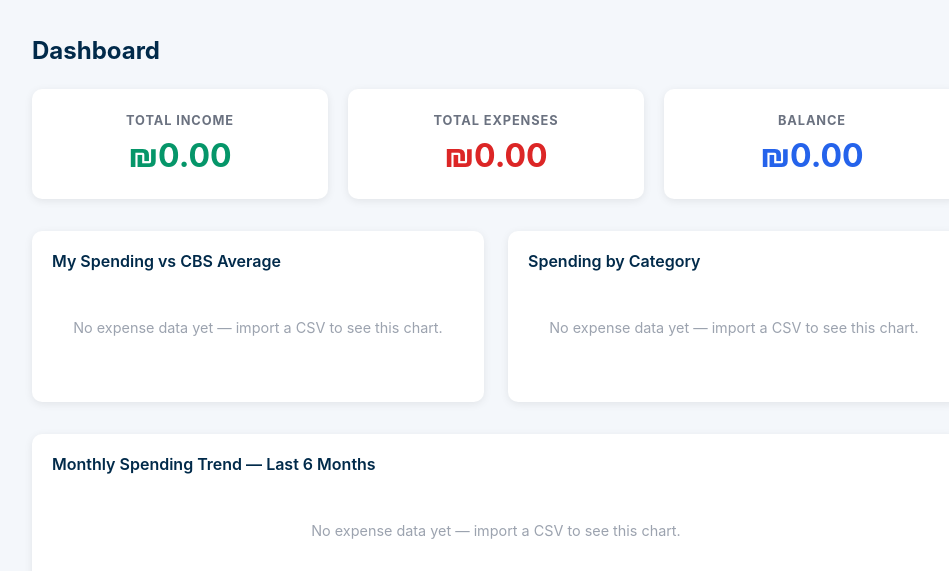
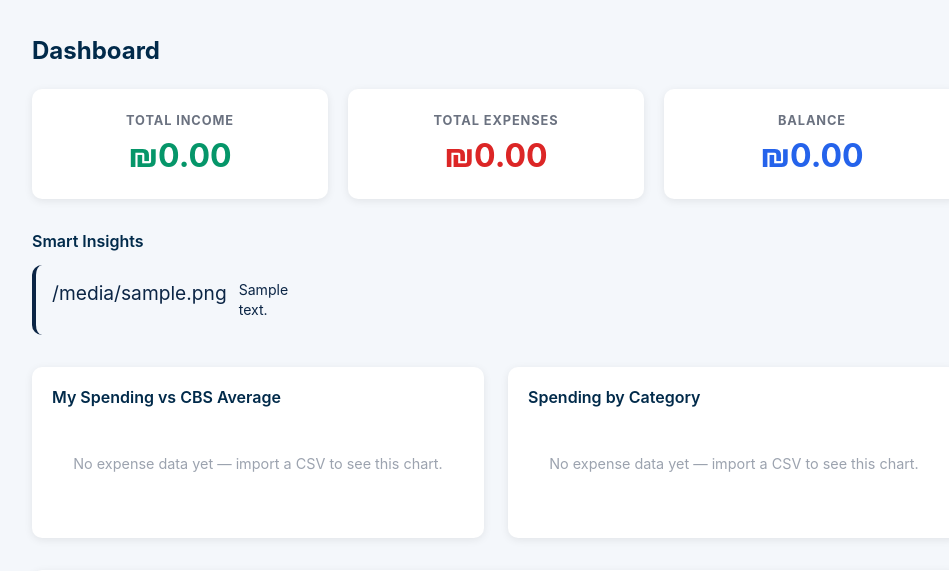
Before and after one commit to leenabuleil04-ctrl/smartbudget-bi, a Flask app: template templates/dashboard.html in a window 1280 px wide. Shown: the part 80-651 px from the top of the page, without its empty margins (144-1093 px from the left). Run offline with Flask 3, Linux system fonts and the light colour scheme; the template is opened without the code that fills it: most values are stand-ins (such as "Sample title", 1, 10 or a date in 2020).

Commit message:
Add Smart Insights panel to dashboard
- analytics.py: generate_insights(spending_by_category, cbs_benchmarks,
  budget_goals) returns typed insight dicts; fires four rules:
    info    — biggest expense category this month
    warning — any category at 2x+ the CBS benchmark
    good    — any category at ≤50% of CBS benchmark
    danger  — any category that exceeded the user's budget goal
- app.py: import generate_insights, build argument maps from already-
  fetched cbs_by_category and budget_breakdown, pass insights to template
- dashboard.html: insights-grid panel above the charts with colour-coded
  cards (blue/amber/green/red) per insight type; hidden when list is empty

Co-Authored-By: Claude Sonnet 4.6 <noreply@anthropic.com>

```diff
--- a/app.py
+++ b/app.py
@@ -5,7 +5,7 @@ from supabase_auth.errors import AuthApiError
 from models.supabase_client import get_supabase_client
 from services.csv_parser import parse_csv
 from services.categorizer import categorize_transactions, ALLOWED_CATEGORIES
-from services.analytics import compute_metrics, compute_monthly_trend, compute_spending_alerts, CATEGORY_ORDER
+from services.analytics import compute_metrics, compute_monthly_trend, compute_spending_alerts, generate_insights, CATEGORY_ORDER
 
 app = Flask(__name__)
 app.secret_key = config.FLASK_SECRET_KEY or os.urandom(24)
@@ -79,6 +79,9 @@ def dashboard():
     except Exception:
         pass
 
+    budget_goals_map = {cat: data['goal'] for cat, data in budget_breakdown.items()}
+    insights = generate_insights(metrics['by_category'], cbs_by_category, budget_goals_map)
+
     return render_template(
         'dashboard.html',
         metrics=metrics,
@@ -90,6 +93,7 @@ def dashboard():
         trend_values=trend_values,
         alerts=alerts,
         transactions=transactions,
+        insights=insights,
     )
 
 
--- a/services/analytics.py
+++ b/services/analytics.py
@@ -96,6 +96,62 @@ def compute_monthly_trend(transactions):
     return labels, values
 
 
+def generate_insights(spending_by_category, cbs_benchmarks, budget_goals):
+    """Return a list of insight dicts: {type, icon, text}.
+
+    spending_by_category : {category: float}   — expenses this month (positive)
+    cbs_benchmarks       : {category: float}   — monthly CBS averages
+    budget_goals         : {category: float}   — user's monthly limits
+    types: 'warning', 'good', 'info', 'danger'
+    """
+    insights = []
+
+    # biggest expense category (info)
+    if spending_by_category:
+        top_cat = max(spending_by_category, key=lambda c: spending_by_category[c])
+        top_amt = spending_by_category[top_cat]
+        if top_amt > 0:
+            insights.append({
+                'type': 'info',
+                'icon': '📊',
+                'text': f'Your biggest expense this month is {top_cat} at ₪{top_amt:,.0f}.',
+            })
+
+    for cat in CATEGORY_ORDER:
+        spent = spending_by_category.get(cat, 0.0)
+        benchmark = cbs_benchmarks.get(cat, 0.0)
+        goal = budget_goals.get(cat, 0.0)
+
+        # exceeded budget goal (danger)
+        if goal > 0 and spent > goal:
+            over_pct = round((spent / goal - 1) * 100)
+            insights.append({
+                'type': 'danger',
+                'icon': '🚨',
+                'text': f'You exceeded your {cat} budget by {over_pct}% (₪{spent:,.0f} vs ₪{goal:,.0f} limit).',
+            })
+
+        if benchmark > 0:
+            # spending 2× or more above CBS benchmark (warning)
+            if spent >= benchmark * 2:
+                multiple = round(spent / benchmark, 1)
+                insights.append({
+                    'type': 'warning',
+                    'icon': '⚠️',
+                    'text': f'You spent {multiple}× the national average on {cat} (₪{spent:,.0f} vs ₪{benchmark:,.0f} avg).',
+                })
+            # well under benchmark — spending ≤50% of CBS average (good)
+            elif spent > 0 and spent <= benchmark * 0.5:
+                saving_pct = round((1 - spent / benchmark) * 100)
+                insights.append({
+                    'type': 'good',
+                    'icon': '✅',
+                    'text': f'Great job on {cat}! You spent {saving_pct}% less than the national average.',
+                })
+
+    return insights
+
+
 def compute_spending_alerts(transactions):
     """Return list of alert strings for categories that rose >20% vs last month."""
     today = date.today()
--- a/templates/dashboard.html
+++ b/templates/dashboard.html
@@ -90,6 +90,39 @@
 
   .no-data { color: #9ca3af; font-size: .9rem; text-align: center; padding: 2rem 0; }
   .section-title { font-size: 1rem; font-weight: 600; color: #012a4a; margin: 0 0 1rem; }
+
+  /* ── Smart Insights ── */
+  .insights-panel {
+    margin-bottom: 2rem;
+  }
+  .insights-panel h2 {
+    font-size: 1rem;
+    font-weight: 600;
+    color: #012a4a;
+    margin: 0 0 .9rem;
+  }
+  .insights-grid {
+    display: grid;
+    grid-template-columns: repeat(auto-fill, minmax(280px, 1fr));
+    gap: 1rem;
+  }
+  .insight-card {
+    display: flex;
+    align-items: flex-start;
+    gap: .75rem;
+    padding: .9rem 1rem;
+    border-radius: 10px;
+    border-left: 4px solid;
+    font-size: .88rem;
+    line-height: 1.45;
+  }
+  .insight-card .i-icon { font-size: 1.2rem; flex-shrink: 0; margin-top: .05rem; }
+  .insight-card .i-text { color: inherit; }
+
+  .insight-card.warning  { background:#fffbeb; border-color:#f59e0b; color:#92400e; }
+  .insight-card.good     { background:#f0fdf4; border-color:#22c55e; color:#166534; }
+  .insight-card.info     { background:#eff6ff; border-color:#3b82f6; color:#1e40af; }
+  .insight-card.danger   { background:#fff1f2; border-color:#ef4444; color:#991b1b; }
 </style>
 
 <h2 style="margin-bottom:1.5rem;color:#012a4a;">Dashboard</h2>
@@ -109,6 +142,21 @@
     <div class="amount">₪{{ "%.2f"|format(metrics.balance) }}</div>
   </div>
 </div>
+
+<!-- ── Smart Insights ── -->
+{% if insights %}
+<div class="insights-panel">
+  <h2>Smart Insights</h2>
+  <div class="insights-grid">
+    {% for ins in insights %}
+    <div class="insight-card {{ ins.type }}">
+      <span class="i-icon">{{ ins.icon }}</span>
+      <span class="i-text">{{ ins.text }}</span>
+    </div>
+    {% endfor %}
+  </div>
+</div>
+{% endif %}
 
 <!-- ── Spending Alerts ── -->
 {% if alerts %}
```
